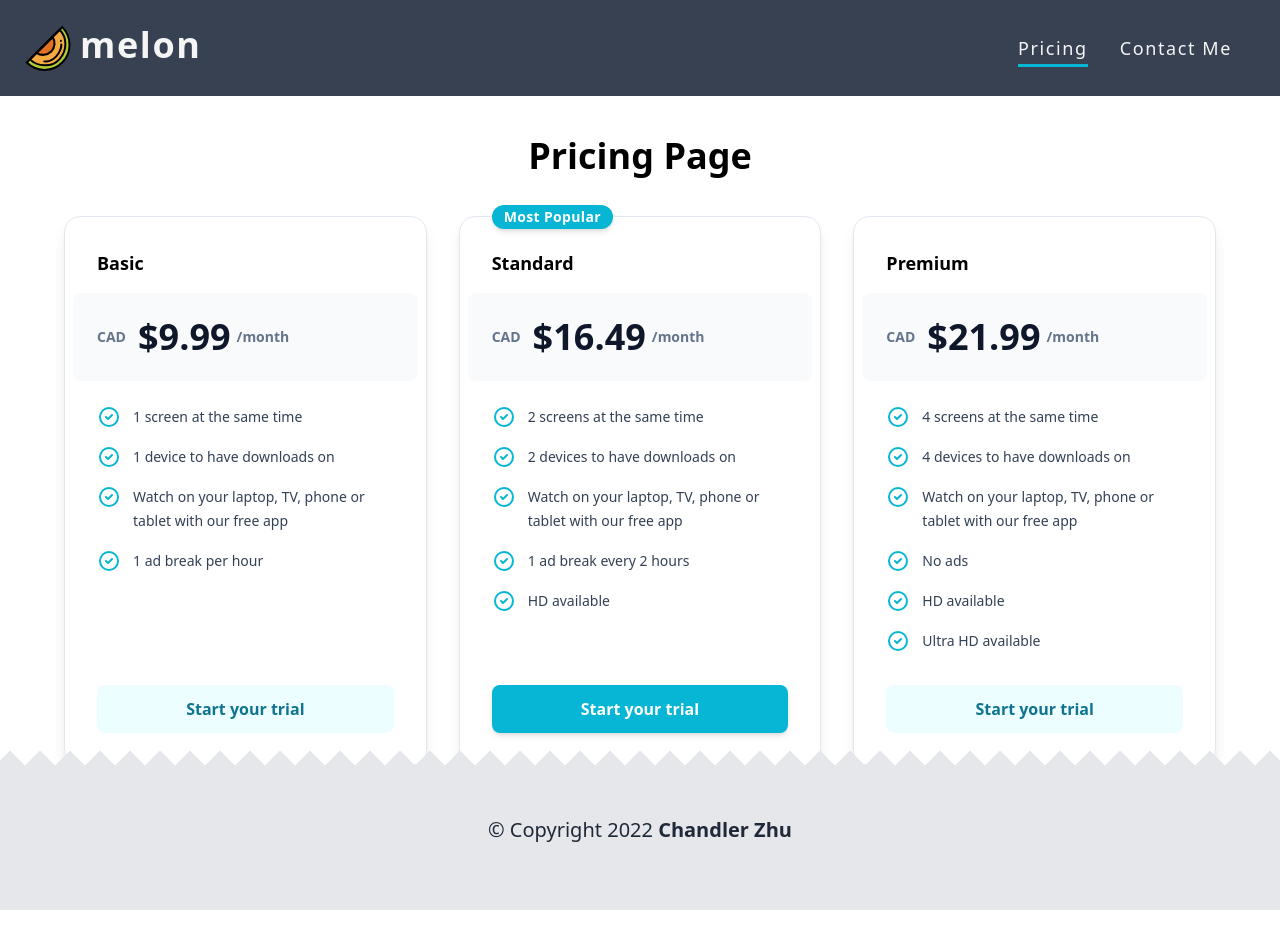
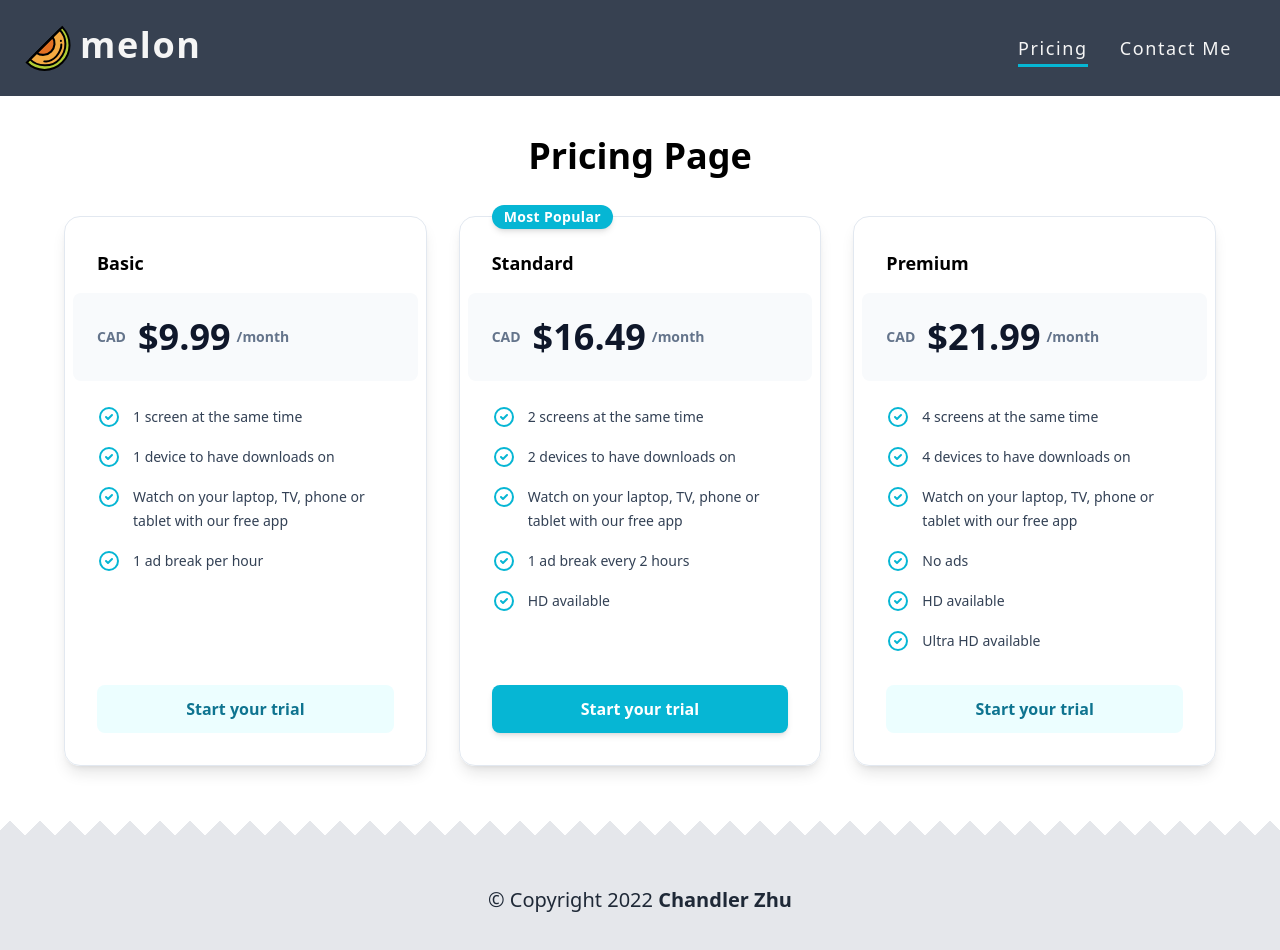
Before and after one commit to Chandler-Zhu/melon-movies, a Next.js app: page /pricing in a window 1280 px wide. Shown: the top 950 px of the page. Before the commit the page ends 910 px from the top, so only its background shows below. Built offline with nearby package versions, Linux system fonts and the light colour scheme; what @shoelace-style/shoelace would draw is missing.

Commit message:
fix pricing page

```diff
--- a/pages/pricing.jsx
+++ b/pages/pricing.jsx
@@ -3,7 +3,7 @@ import { motion } from 'framer-motion';
 
 const pricing = () => {
   return (
-    <div className=" mt-10 mx-4 min-h-[75vh] ">
+    <div className=" mt-10 mx-4 min-h-[700px] ">
       <Meta title="Pricing" />
       <motion.h1
         initial={{ opacity: 0 }}
```
